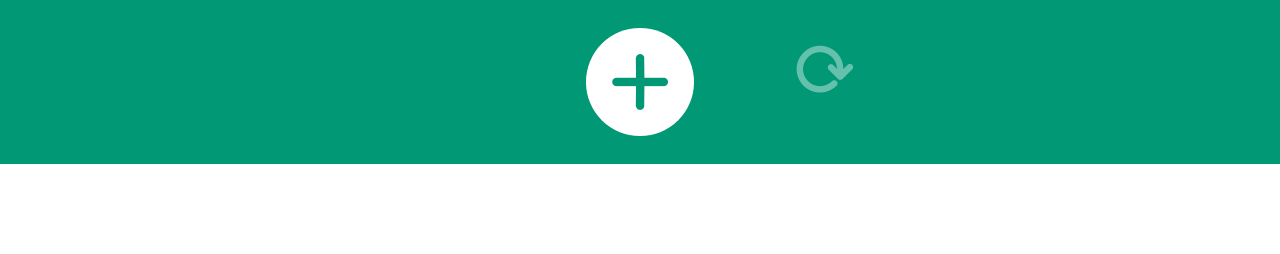
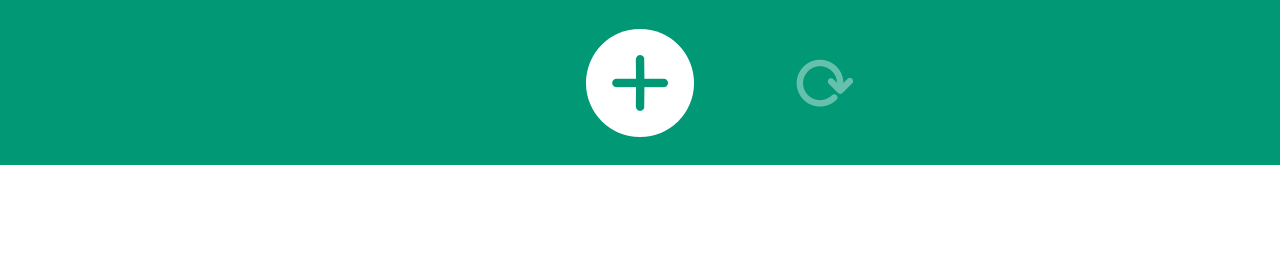
Before and after one commit to mistermark/todo-exercise-angular, a Jekyll site: the page built from index.html, in a window 1280 px wide. Shown: the top 254 px of the page. Built offline with Jekyll 4.4.1, drawn with Linux system fonts in a browser that asks for light colours.

Commit message:
Set vertical alignment in header icons (RWD)

```diff
--- a/_sass/layout/_header.scss
+++ b/_sass/layout/_header.scss
@@ -20,6 +20,16 @@ header {
   div[class*="col-"] {
     text-align: center;
     line-height: $huge-size-mobile;
+    @media (min-width: $screen-tablet-min) and (max-width: $screen-tablet-max) {
+      & {
+        line-height: $huge-size-tablet;
+      }
+    }
+    @media (min-width: $screen-desktop-min) and (max-width: $screen-desktop-max) {
+      & {
+        line-height: $huge-size-desktop;
+      }
+    }
   }
   .todo-add {
     @extend .icon;
```
